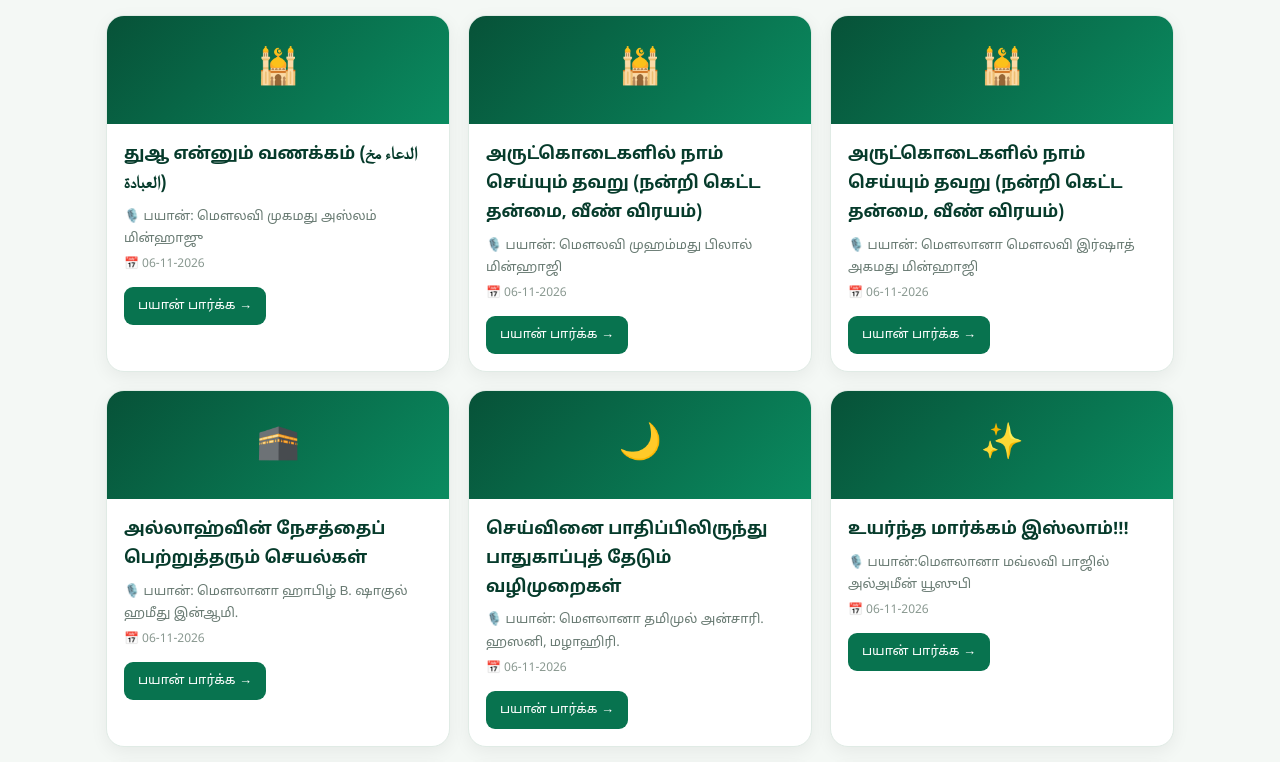
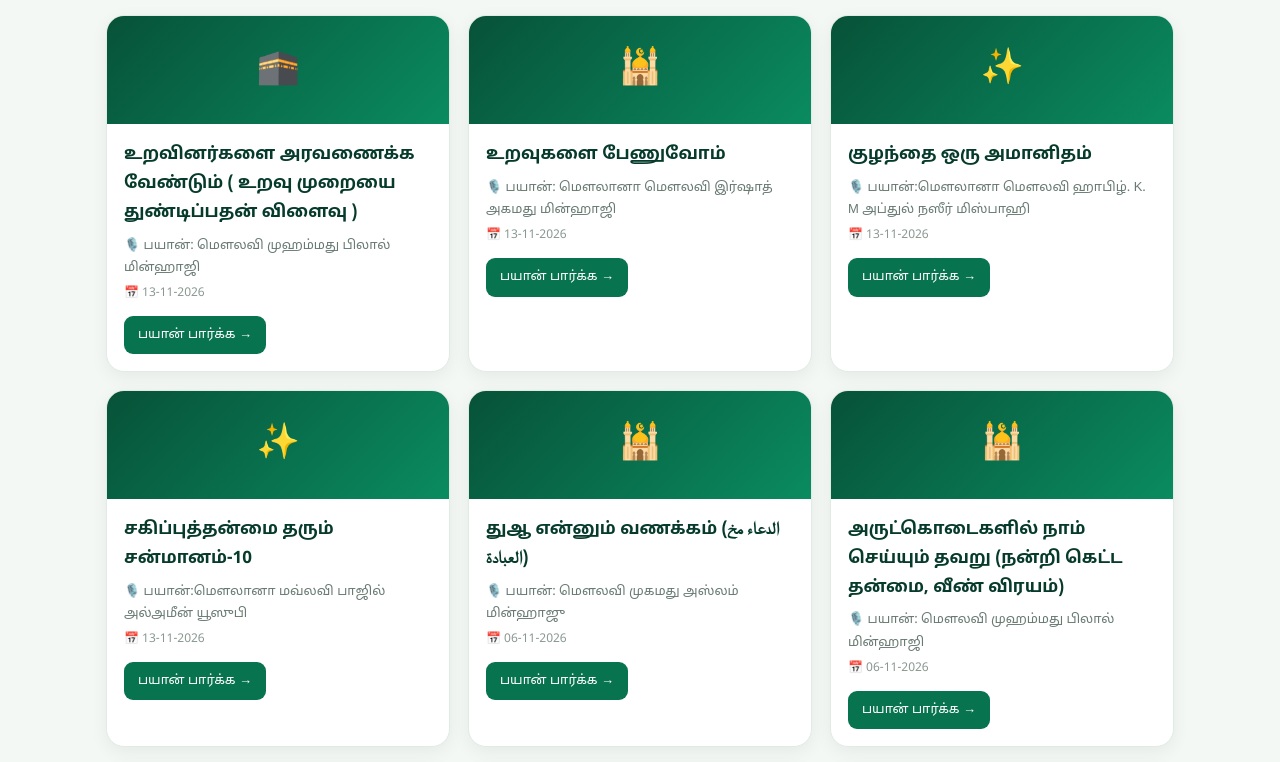
Before and after one commit to moulana6913/tamil-bayan-minhaji---bayan, a plain HTML site: page index.html in a window 1280 px wide. Shown: the part 710-1472 px from the top of the page. Drawn offline with Linux system fonts and the light colour scheme.

Commit message:
Update index.html

```diff
--- a/index.html
+++ b/index.html
@@ -520,12 +520,48 @@
       </button>
 
     </div>
-<!-- bayan 00
+<!-- bayan 40
 
         <article class="bayan-card"
                  data-category="aqeedah"
-                 data-title="துஆ என்னும் வணக்கம்
-(الدعاء مخ العبادة)">
+                 data-title="உறவினர்களை அரவணைக்க வேண்டும்
+( உறவு முறையை துண்டிப்பதன் விளைவு )">
+
+          <div class="card-top">
+            🕋
+          </div>
+
+          <div class="card-content">
+
+            <h3>
+            உறவினர்களை அரவணைக்க வேண்டும்
+( உறவு முறையை துண்டிப்பதன் விளைவு )
+            </h3>
+
+            <div class="speaker">
+              🎙️ பயான்: மௌலவி முஹம்மது பிலால் மின்ஹாஜி
+            </div>
+
+            <div class="date">
+              📅 13-11-2026
+            </div>
+
+            <a class="read-btn"
+               href="#bayan40"
+               onclick="showBayan('bayan40')">
+              பயான் பார்க்க →
+            </a>
+
+          </div>
+
+        </article>
+
+
+            <!-- BAYAN 39 --
+
+        <article class="bayan-card"
+                 data-category="aqeedah"
+                 data-title="உறவுகளை பேணுவோம்">
 
           <div class="card-top">
             🕌
@@ -534,7 +570,7 @@
           <div class="card-content">
 
             <h3>
-
+              உறவுகளை பேணுவோம்
             </h3>
 
             <div class="speaker">
@@ -542,60 +578,23 @@
             </div>
 
             <div class="date">
-              📅 06-11-2026
-            </div>
-
-            <a class="read-btn"
-               href="#bayan36"
-               onclick="showBayan('bayan36')">
-              பயான் பார்க்க →
-            </a>
-
-          </div>
-
-        </article>
-
-
-            <!-- BAYAN 35 --
-
-        <article class="bayan-card"
-                 data-category="aqeedah"
-                 data-title="அருட்கொடைகளில் நாம் செய்யும் தவறு
-(நன்றி கெட்ட தன்மை, வீண் விரயம்)">
-
-          <div class="card-top">
-            🕌
-          </div>
-
-          <div class="card-content">
-
-            <h3>
-              அருட்கொடைகளில் நாம் செய்யும் தவறு
-(நன்றி கெட்ட தன்மை, வீண் விரயம்)
-            </h3>
-
-            <div class="speaker">
-              🎙️ பயான்: மௌலவி முஹம்மது பிலால் மின்ஹாஜி
-            </div>
-
-            <div class="date">
-              📅 06-11-2026
-            </div>
-
-            <a class="read-btn"
-               href="#bayan35"
-               onclick="showBayan('bayan35')">
-              பயான் பார்க்க →
-            </a>
-
-          </div>
-
-        </article>
-            <!-- BAYAN 31 --
+              📅 13-11-2026
+            </div>
+
+            <a class="read-btn"
+               href="#bayan39"
+               onclick="showBayan('bayan39')">
+              பயான் பார்க்க →
+            </a>
+
+          </div>
+
+        </article>
+            <!-- BAYAN 38 --
 
         <article class="bayan-card"
                  data-category="akhlaq"
-                 data-title="உயர்ந்த மார்க்கம் இஸ்லாம்!!!">
+                 data-title="குழந்தை ஒரு அமானிதம்">
 
           <div class="card-top">
             ✨
@@ -604,7 +603,42 @@
           <div class="card-content">
 
             <h3>
-               உயர்ந்த மார்க்கம் இஸ்லாம்!!!
+               குழந்தை ஒரு அமானிதம்
+
+            </h3>
+
+            <div class="speaker">
+              🎙️ பயான்:மௌலானா மெளலவி  ஹாபிழ். K. M அப்துல் நஸீர் மிஸ்பாஹி
+            </div>
+
+            <div class="date">
+              📅 13-11-2026
+            </div>
+
+            <a class="read-btn"
+               href="#bayan38"
+               onclick="showBayan('bayan38')">
+              பயான் பார்க்க →
+            </a>
+
+          </div>
+
+        </article>
+
+        <!-- BAYAN 37 --
+
+        <article class="bayan-card"
+                 data-category="akhlaq"
+                 data-title="சகிப்புத்தன்மை தரும் சன்மானம்-10">
+
+          <div class="card-top">
+            ✨
+          </div>
+
+          <div class="card-content">
+
+            <h3>
+               சகிப்புத்தன்மை தரும் சன்மானம்-10
 
             </h3>
 
@@ -613,47 +647,12 @@
             </div>
 
             <div class="date">
-              📅 06-11-2026
-            </div>
-
-            <a class="read-btn"
-               href="#bayan31"
-               onclick="showBayan('bayan31')">
-              பயான் பார்க்க →
-            </a>
-
-          </div>
-
-        </article>
-
-        <!-- BAYAN 31 --
-
-        <article class="bayan-card"
-                 data-category="akhlaq"
-                 data-title="உயர்ந்த மார்க்கம் இஸ்லாம்!!!">
-
-          <div class="card-top">
-            ✨
-          </div>
-
-          <div class="card-content">
-
-            <h3>
-               உயர்ந்த மார்க்கம் இஸ்லாம்!!!
-
-            </h3>
-
-            <div class="speaker">
-              🎙️ பயான்:மௌலானா மவ்லவி பாஜில் அல்அமீன் யூஸுபி
-            </div>
-
-            <div class="date">
-              📅 06-11-2026
-            </div>
-
-            <a class="read-btn"
-               href="#bayan31"
-               onclick="showBayan('bayan31')">
+              📅 13-11-2026
+            </div>
+
+            <a class="read-btn"
+               href="#bayan37"
+               onclick="showBayan('bayan37')">
               பயான் பார்க்க →
             </a>
 
@@ -670,6 +669,141 @@
 
       <div class="bayan-grid" id="bayanGrid ">
 
+        <!-- bayan 40 -->
+
+        <article class="bayan-card"
+                 data-category="aqeedah"
+                 data-title="உறவினர்களை அரவணைக்க வேண்டும்
+( உறவு முறையை துண்டிப்பதன் விளைவு )">
+
+          <div class="card-top">
+            🕋
+          </div>
+
+          <div class="card-content">
+
+            <h3>
+            உறவினர்களை அரவணைக்க வேண்டும்
+( உறவு முறையை துண்டிப்பதன் விளைவு )
+            </h3>
+
+            <div class="speaker">
+              🎙️ பயான்: மௌலவி முஹம்மது பிலால் மின்ஹாஜி
+            </div>
+
+            <div class="date">
+              📅 13-11-2026
+            </div>
+
+            <a class="read-btn"
+               href="#bayan40"
+               onclick="showBayan('bayan40')">
+              பயான் பார்க்க →
+            </a>
+
+          </div>
+
+      </article>
+        <!-- BAYAN 39 -->
+
+        <article class="bayan-card"
+                 data-category="aqeedah"
+                 data-title="உறவுகளை பேணுவோம்">
+
+          <div class="card-top">
+            🕌
+          </div>
+
+          <div class="card-content">
+
+            <h3>
+              உறவுகளை பேணுவோம்
+            </h3>
+
+            <div class="speaker">
+              🎙️ பயான்: மௌலானா மௌலவி இர்ஷாத் அகமது மின்ஹாஜி
+            </div>
+
+            <div class="date">
+              📅 13-11-2026
+            </div>
+
+            <a class="read-btn"
+               href="#bayan39"
+               onclick="showBayan('bayan39')">
+              பயான் பார்க்க →
+            </a>
+
+          </div>
+
+        </article>
+        <!-- BAYAN 38 -->
+
+        <article class="bayan-card"
+                 data-category="akhlaq"
+                 data-title="குழந்தை ஒரு அமானிதம்">
+
+          <div class="card-top">
+            ✨
+          </div>
+
+          <div class="card-content">
+
+            <h3>
+               குழந்தை ஒரு அமானிதம்
+
+            </h3>
+
+            <div class="speaker">
+              🎙️ பயான்:மௌலானா மெளலவி  ஹாபிழ். K. M அப்துல் நஸீர் மிஸ்பாஹி
+            </div>
+
+            <div class="date">
+              📅 13-11-2026
+            </div>
+
+            <a class="read-btn"
+               href="#bayan38"
+               onclick="showBayan('bayan38')">
+              பயான் பார்க்க →
+            </a>
+
+          </div>
+
+      </article>
+        <!-- BAYAN 37 -->
+        <article class="bayan-card"
+                 data-category="akhlaq"
+                 data-title="சகிப்புத்தன்மை தரும் சன்மானம்-10">
+
+          <div class="card-top">
+            ✨
+          </div>
+
+          <div class="card-content">
+
+            <h3>
+               சகிப்புத்தன்மை தரும் சன்மானம்-10
+
+            </h3>
+
+            <div class="speaker">
+              🎙️ பயான்:மௌலானா மவ்லவி பாஜில் அல்அமீன் யூஸுபி
+            </div>
+
+            <div class="date">
+              📅 13-11-2026
+            </div>
+
+            <a class="read-btn"
+               href="#bayan37"
+               onclick="showBayan('bayan37')">
+              பயான் பார்க்க →
+            </a>
+
+          </div>
+
+        </article>
                  <!-- BAYAN 36 -->
 
         <article class="bayan-card"
```
